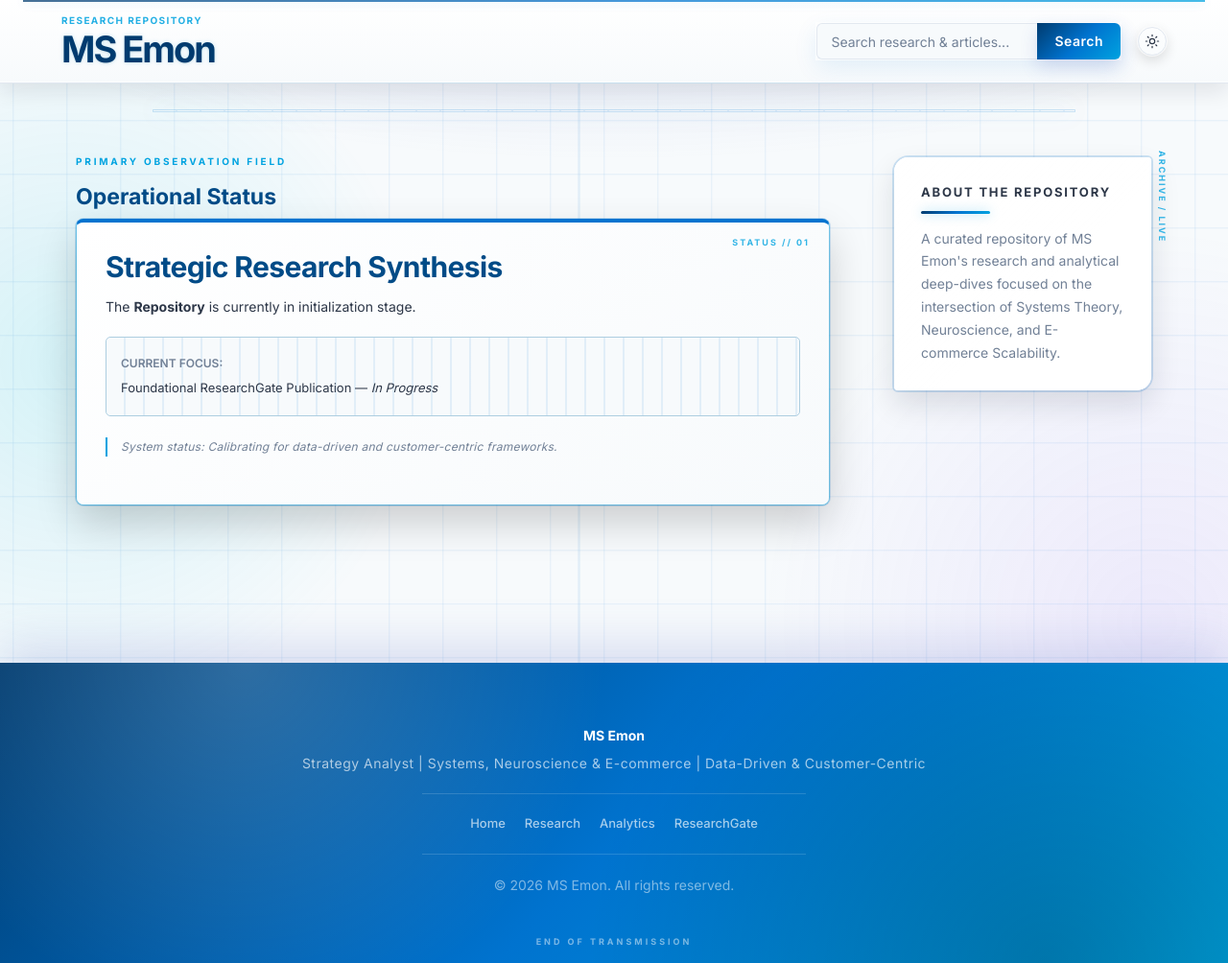
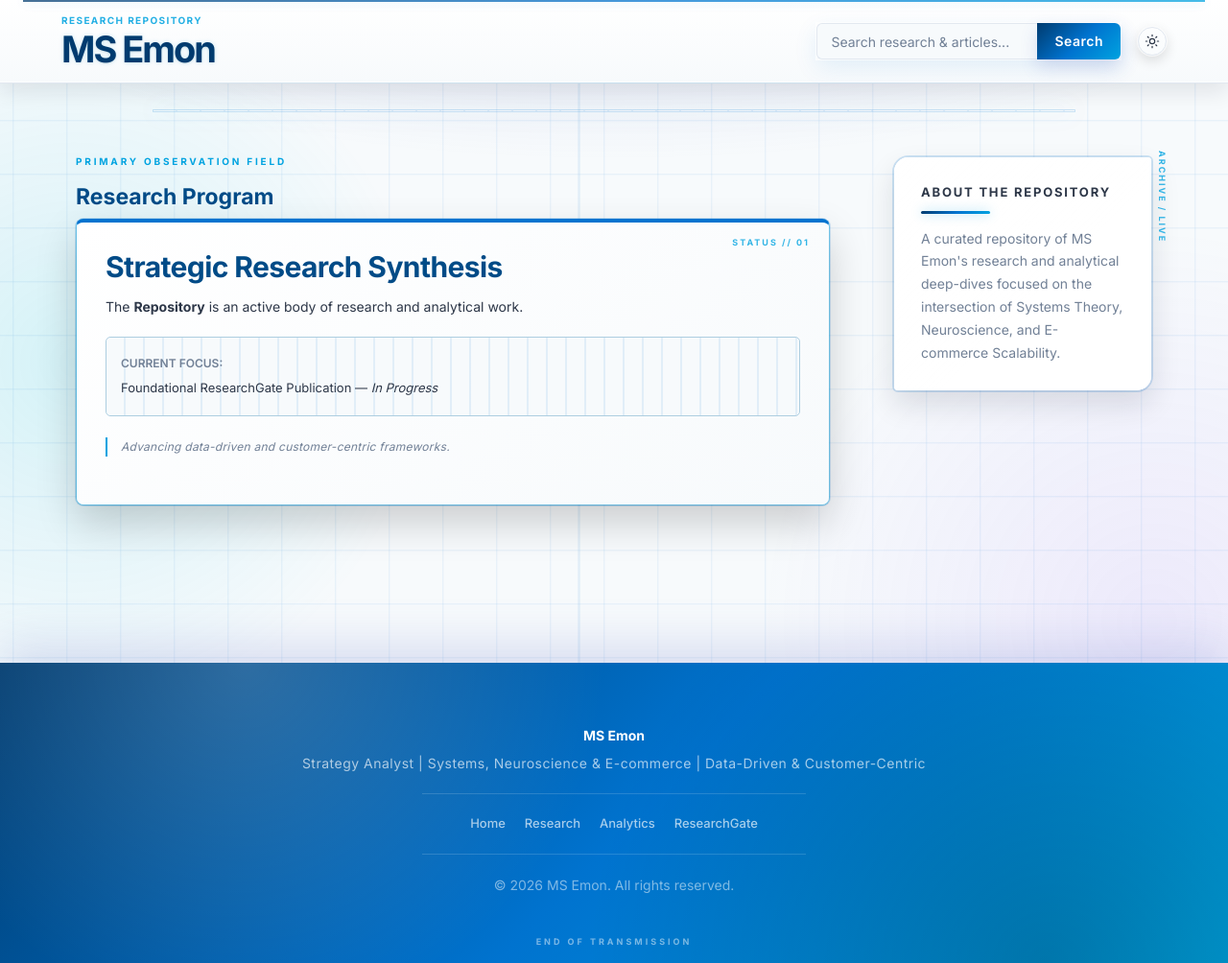
Before and after one commit to msemonlab/msemonlab.github.io, a Jekyll site: the page built from index.md, in a window 1280 px wide and 1004 px high. Shown: the whole window at 96% size. Built offline with Jekyll 4.4.1, drawn with Linux system fonts in a browser that asks for light colours.

Commit message:
Refine research status language

```diff
--- a/index.md
+++ b/index.md
@@ -5,14 +5,14 @@ title: Home
 
 <section class="home-status">
   <p class="eyebrow">PRIMARY OBSERVATION FIELD</p>
-  <h2>Operational Status</h2>
+  <h2>Research Program</h2>
   <div class="status-card">
   <h3>Strategic Research Synthesis</h3>
-  <p>The <strong>Repository</strong> is currently in initialization stage.</p>
+  <p>The <strong>Repository</strong> is an active body of research and analytical work.</p>
   <div class="focus-panel">
     <span>Current focus:</span>
     <p>Foundational ResearchGate Publication — <em>In Progress</em></p>
   </div>
-    <p class="status-note">System status: Calibrating for data-driven and customer-centric frameworks.</p>
+    <p class="status-note">Advancing data-driven and customer-centric frameworks.</p>
   </div>
 </section>
```
Also changed, not shown: about.md (+1 -1 lines).
